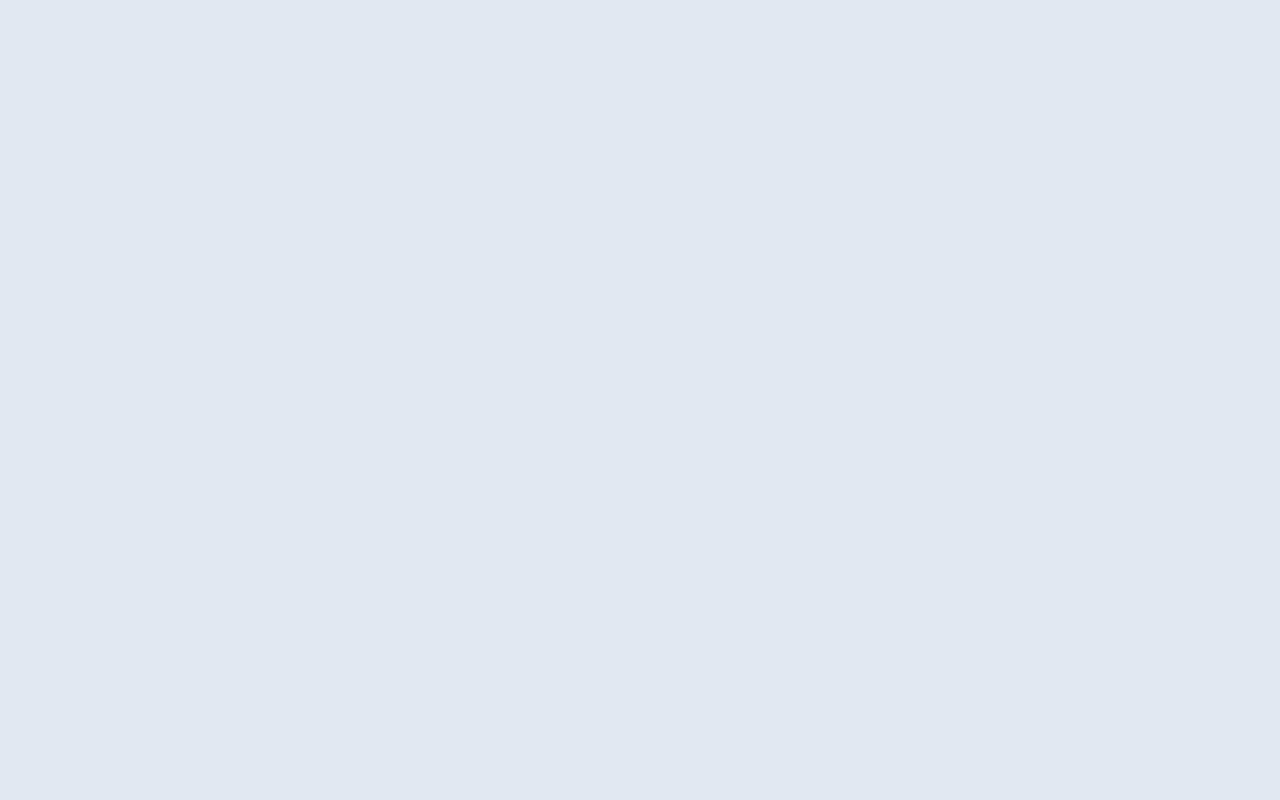
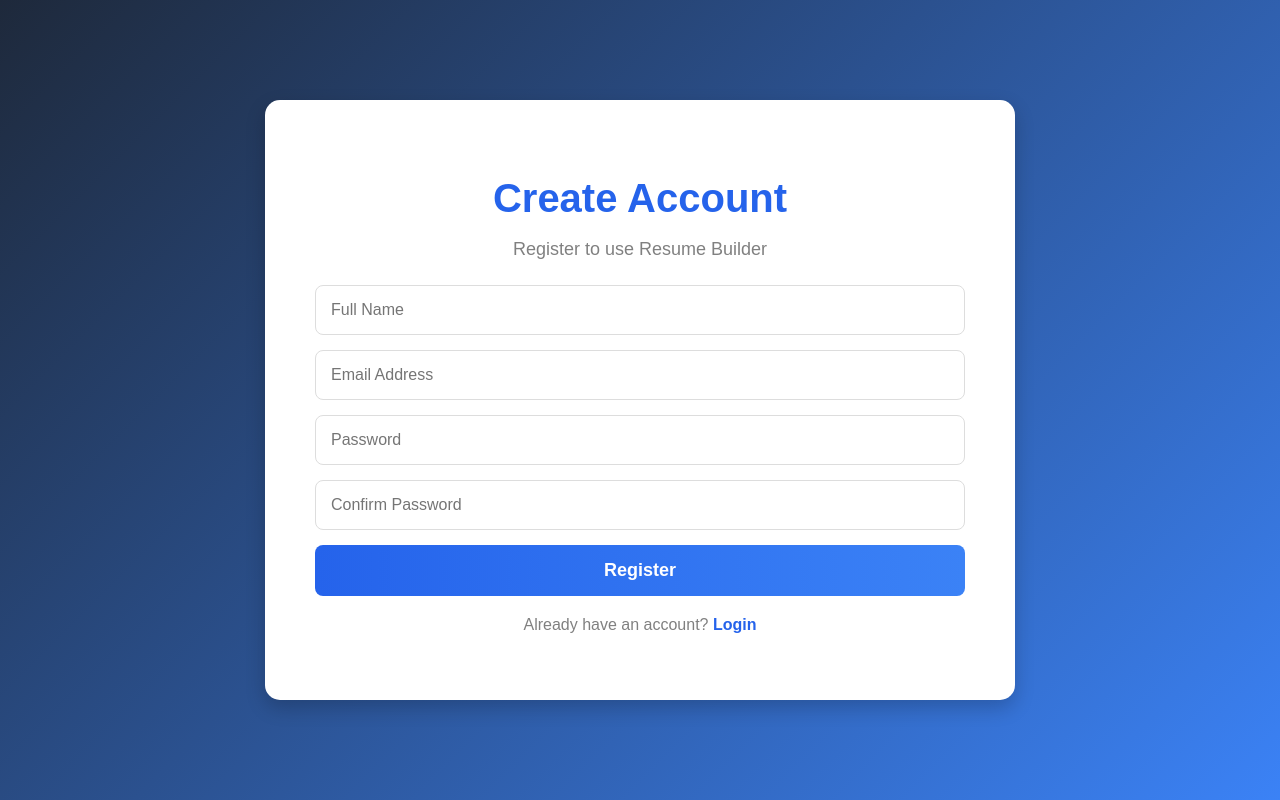
Before and after one commit to janvijasoliya246-beep/resume-builder, a React (Create React App) app: page /#/register in a window 1280 px wide. Before the commit this address had no page. Built offline with nearby package versions, Linux system fonts and the light colour scheme.

Commit message:
online resume builder website

```diff
--- a/src/App.js
+++ b/src/App.js
@@ -2,6 +2,7 @@ import { HashRouter, Routes, Route } from "react-router-dom";
 
 import Home from "./pages/Home";
 import Login from "./pages/Login";
+import Register from "./pages/Register";
 import Builder from "./pages/Builder";
 
 function App() {
@@ -10,6 +11,7 @@ function App() {
       <Routes>
         <Route path="/" element={<Home />} />
         <Route path="/login" element={<Login />} />
+        <Route path="/register" element={<Register />} />
         <Route path="/builder" element={<Builder />} />
       </Routes>
     </HashRouter>
--- a/src/pages/Login.js
+++ b/src/pages/Login.js
@@ -2,9 +2,9 @@ import React, { useState } from "react";
 import { useNavigate } from "react-router-dom";
 
 export default function Login() {
-
   const [email, setEmail] = useState("");
   const [password, setPassword] = useState("");
+
   const navigate = useNavigate();
 
   const handleLogin = (e) => {
@@ -15,8 +15,25 @@ export default function Login() {
       return;
     }
 
-    alert("Login Successful!");
-    navigate("/builder");
+    // Get registered user from Local Storage
+    const savedUser = JSON.parse(localStorage.getItem("user"));
+
+    if (!savedUser) {
+      alert("No account found. Please register first.");
+      navigate("/register");
+      return;
+    }
+
+    // Verify email and password
+    if (
+      email === savedUser.email &&
+      password === savedUser.password
+    ) {
+      alert("Login Successful!");
+      navigate("/builder");
+    } else {
+      alert("Invalid Email or Password");
+    }
   };
 
   return (
@@ -117,15 +134,9 @@ export default function Login() {
           }}
         >
           Don't have an account?{" "}
-          <span
-            style={{
-              color: "#2563eb",
-              fontWeight: "bold",
-              cursor: "pointer",
-            }}
-          >
+          <button onClick={() => navigate("/register")}>
             Register
-          </span>
+          </button>
         </p>
       </div>
     </div>
--- /dev/null
+++ b/src/pages/Register.js
@@ -0,0 +1,187 @@
+import React, { useState } from "react";
+import { useNavigate } from "react-router-dom";
+
+export default function Register() {
+    const navigate = useNavigate();
+
+    const [user, setUser] = useState({
+        name: "",
+        email: "",
+        password: "",
+        confirmPassword: "",
+    });
+
+    const handleChange = (e) => {
+        setUser({
+            ...user,
+            [e.target.name]: e.target.value,
+        });
+    };
+
+    const handleRegister = (e) => {
+        e.preventDefault();
+
+        if (
+            !user.name ||
+            !user.email ||
+            !user.password ||
+            !user.confirmPassword
+        ) {
+            alert("Please fill all fields");
+            return;
+        }
+
+        localStorage.setItem(
+            "user",
+            JSON.stringify({
+                name,
+                email,
+                password
+            })
+        );
+
+        if (user.password !== user.confirmPassword) {
+            alert("Passwords do not match");
+            return;
+        }
+
+        localStorage.setItem(
+            "registeredUser",
+            JSON.stringify({
+                name: user.name,
+                email: user.email,
+                password: user.password,
+            })
+        );
+
+        alert("Registration Successful!");
+        navigate("/login");
+    };
+
+    return (
+        <div
+            style={{
+                height: "100vh",
+                display: "flex",
+                justifyContent: "center",
+                alignItems: "center",
+                background:
+                    "linear-gradient(135deg, #1e293b, #3b82f6)",
+            }}
+        >
+            <div
+                style={{
+                    width: "650px",
+                    background: "#fff",
+                    padding: "50px",
+                    borderRadius: "15px",
+                    boxShadow: "0 8px 20px rgba(0,0,0,0.2)",
+                    textAlign: "center",
+                }}
+            >
+                <h1
+                    style={{
+                        color: "#2563eb",
+                        fontSize: "40px",
+                        marginBottom: "10px",
+                    }}
+                >
+                    Create Account
+                </h1>
+
+                <p
+                    style={{
+                        color: "gray",
+                        marginBottom: "25px",
+                        fontSize: "18px",
+                    }}
+                >
+                    Register to use Resume Builder
+                </p>
+
+                <form onSubmit={handleRegister}>
+                    <input
+                        type="text"
+                        name="name"
+                        placeholder="Full Name"
+                        value={user.name}
+                        onChange={handleChange}
+                        style={inputStyle}
+                    />
+
+                    <input
+                        type="email"
+                        name="email"
+                        placeholder="Email Address"
+                        value={user.email}
+                        onChange={handleChange}
+                        style={inputStyle}
+                    />
+
+                    <input
+                        type="password"
+                        name="password"
+                        placeholder="Password"
+                        value={user.password}
+                        onChange={handleChange}
+                        style={inputStyle}
+                    />
+
+                    <input
+                        type="password"
+                        name="confirmPassword"
+                        placeholder="Confirm Password"
+                        value={user.confirmPassword}
+                        onChange={handleChange}
+                        style={inputStyle}
+                    />
+
+                    <button
+                        type="submit"
+                        style={{
+                            width: "100%",
+                            padding: "15px",
+                            backgroundColor: "#2563eb",
+                            color: "white",
+                            border: "none",
+                            borderRadius: "8px",
+                            fontSize: "18px",
+                            cursor: "pointer",
+                        }}
+                    >
+                        Register
+                    </button>
+                </form>
+
+                <p
+                    style={{
+                        marginTop: "20px",
+                        color: "gray",
+                    }}
+                >
+                    Already have an account?{" "}
+                    <span
+                        onClick={() => navigate("/login")}
+                        style={{
+                            color: "#2563eb",
+                            fontWeight: "bold",
+                            cursor: "pointer",
+                        }}
+                    >
+                        Login
+                    </span>
+                </p>
+            </div>
+        </div>
+    );
+}
+
+const inputStyle = {
+    width: "100%",
+    padding: "15px",
+    marginBottom: "15px",
+    borderRadius: "8px",
+    border: "1px solid #ddd",
+    fontSize: "16px",
+    boxSizing: "border-box",
+};
```
